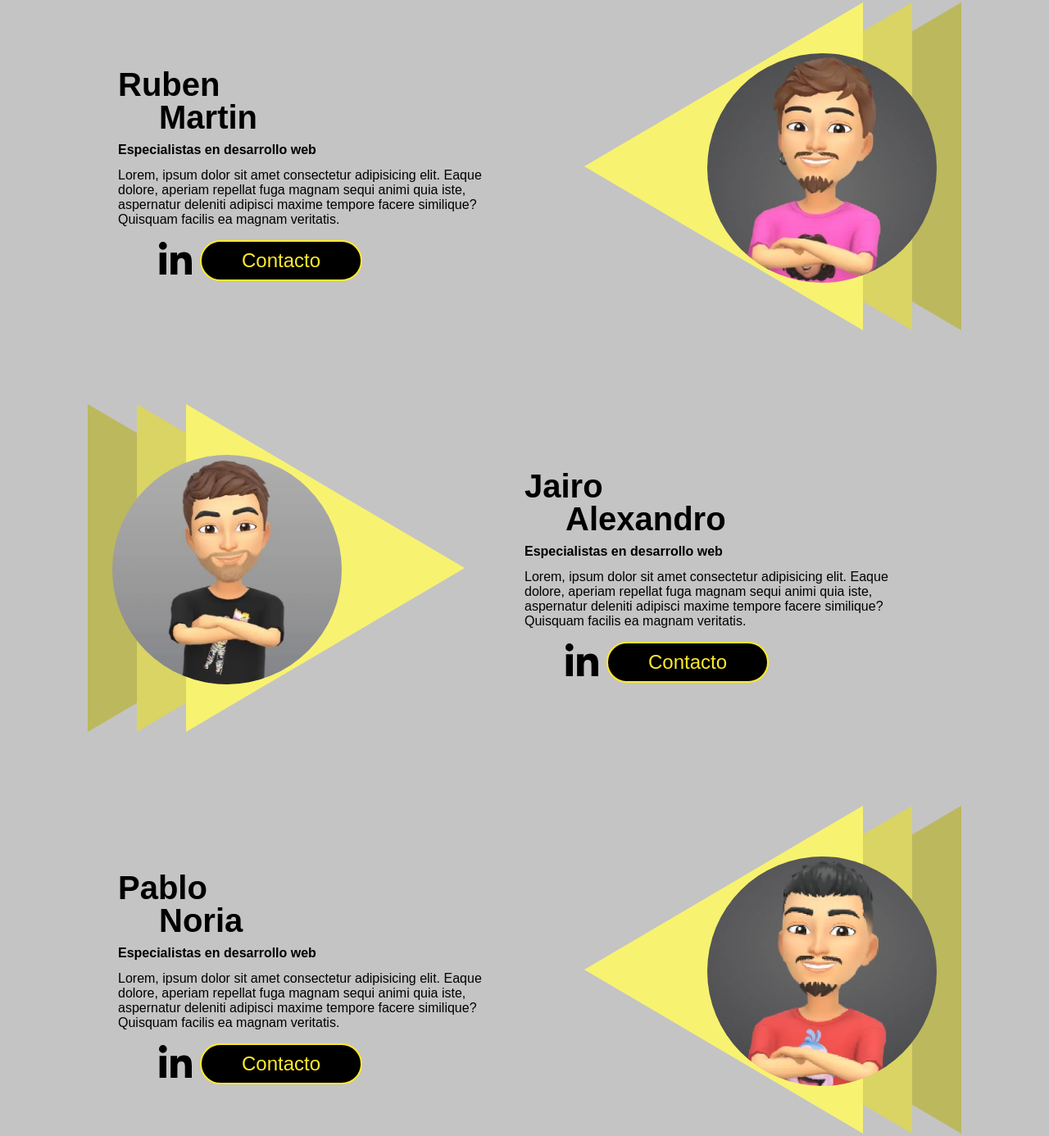
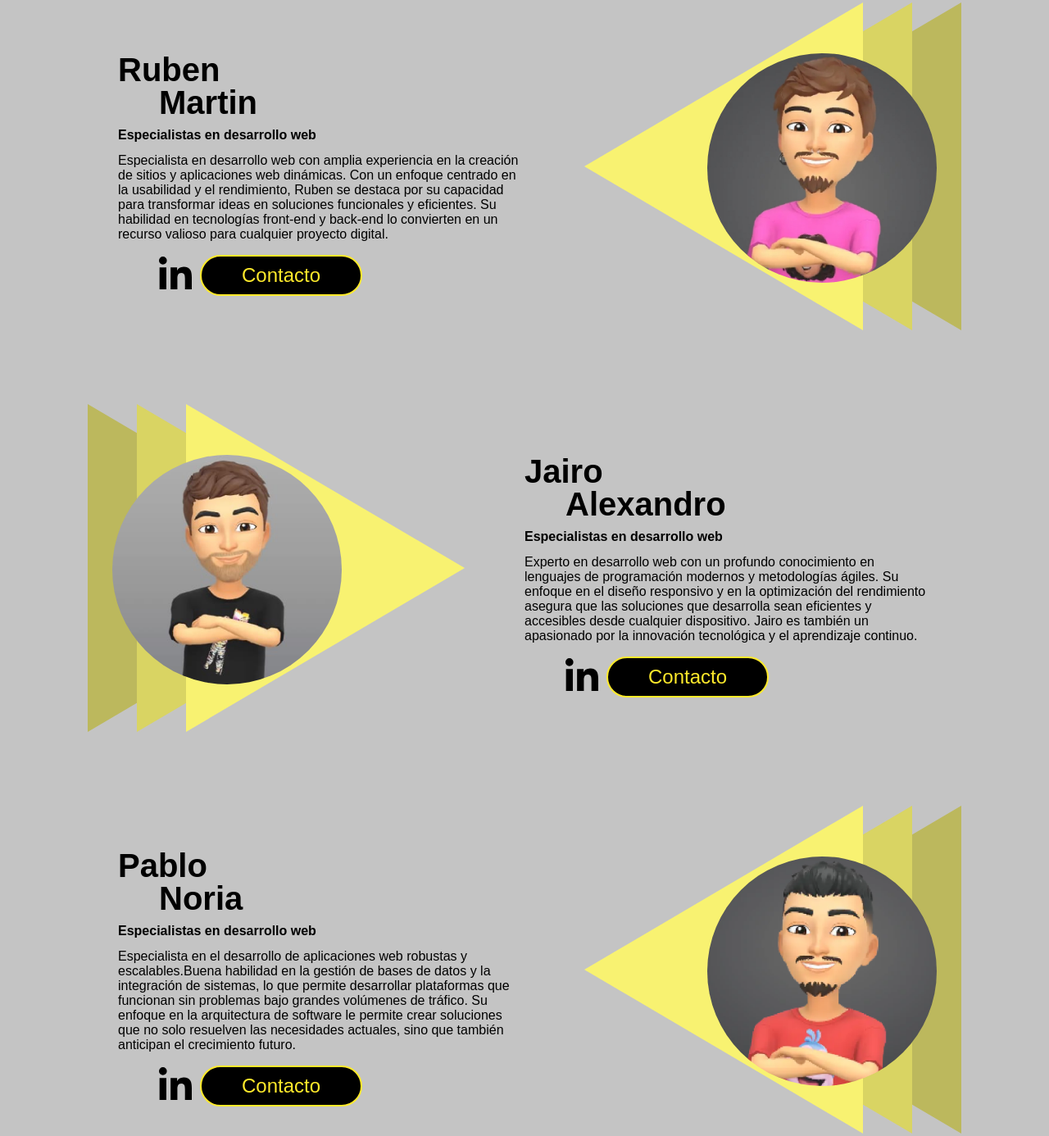
Before and after one commit to PabloNoriaGomezDEV/ByteFlow, a plain HTML site: page index.html in a window 1280 px wide. Shown: the part 987-2373 px from the top of the page at 82% size. Drawn offline with Linux system fonts and the light colour scheme; a web font is replaced by a local one.

Commit message:
Proyecto finalizado

```diff
--- a/index.html
+++ b/index.html
@@ -82,10 +82,7 @@
             <h3 class="r-text1-section">Ruben</h3>
             <h3 class="r-text2-section">Martin</h3>
             <h4 class="r-text3-section">Especialistas en desarrollo web</h4>
-            <p>Lorem, ipsum dolor sit amet consectetur adipisicing elit. Eaque dolore, aperiam repellat fuga magnam
-                sequi animi quia iste, aspernatur deleniti adipisci maxime tempore facere similique? Quisquam
-                facilis ea
-                magnam veritatis.</p>
+            <p>Especialista en desarrollo web con amplia experiencia en la creación de sitios y aplicaciones web dinámicas. Con un enfoque centrado en la usabilidad y el rendimiento, Ruben se destaca por su capacidad para transformar ideas en soluciones funcionales y eficientes. Su habilidad en tecnologías front-end y back-end lo convierten en un recurso valioso para cualquier proyecto digital.</p>
             <div class="r-flex-container">
                 <svg xmlns="http://www.w3.org/2000/svg" viewBox="0 0 448 512" class="r_linkedinicon">
                     <path
@@ -120,10 +117,7 @@
             <h3 class="r-text1-section">Jairo</h3>
             <h3 class="r-text2-section">Alexandro</h3>
             <h4 class="r-text3-section">Especialistas en desarrollo web</h4>
-            <p>Lorem, ipsum dolor sit amet consectetur adipisicing elit. Eaque dolore, aperiam repellat fuga magnam
-                sequi animi quia iste, aspernatur deleniti adipisci maxime tempore facere similique? Quisquam
-                facilis ea
-                magnam veritatis.</p>
+            <p>Experto en desarrollo web con un profundo conocimiento en lenguajes de programación modernos y metodologías ágiles. Su enfoque en el diseño responsivo y en la optimización del rendimiento asegura que las soluciones que desarrolla sean eficientes y accesibles desde cualquier dispositivo. Jairo es también un apasionado por la innovación tecnológica y el aprendizaje continuo.</p>
             <div class="r-flex-container">
                 <svg xmlns="http://www.w3.org/2000/svg" viewBox="0 0 448 512" class="r_linkedinicon">
                     <path
@@ -138,10 +132,7 @@
             <h3 class="r-text1-section">Pablo</h3>
             <h3 class="r-text2-section">Noria</h3>
             <h4 class="r-text3-section">Especialistas en desarrollo web</h4>
-            <p>Lorem, ipsum dolor sit amet consectetur adipisicing elit. Eaque dolore, aperiam repellat fuga magnam
-                sequi animi quia iste, aspernatur deleniti adipisci maxime tempore facere similique? Quisquam
-                facilis ea
-                magnam veritatis.</p>
+            <p>Especialista en el desarrollo de aplicaciones web robustas y escalables.Buena habilidad en la gestión de bases de datos y la integración de sistemas, lo que permite desarrollar plataformas que funcionan sin problemas bajo grandes volúmenes de tráfico. Su enfoque en la arquitectura de software le permite crear soluciones que no solo resuelven las necesidades actuales, sino que también anticipan el crecimiento futuro.</p>
             <div class="r-flex-container">
                 <svg xmlns="http://www.w3.org/2000/svg" viewBox="0 0 448 512" class="r_linkedinicon">
                     <path
@@ -176,10 +167,7 @@
             <h3 class="r-text1-section">Adrian</h3>
             <h3 class="r-text2-section">Perez</h3>
             <h4 class="r-text3-section">Especialistas en desarrollo web</h4>
-            <p>Lorem, ipsum dolor sit amet consectetur adipisicing elit. Eaque dolore, aperiam repellat fuga magnam
-                sequi animi quia iste, aspernatur deleniti adipisci maxime tempore facere similique? Quisquam
-                facilis ea
-                magnam veritatis.</p>
+            <p>Desarrollador web que combina la creatividad con la técnica. Su enfoque está en ofrecer experiencias de usuario atractivas y fluidas mediante el uso de tecnologías modernas de front-end, como React y Angular. Además, Adrian tiene un fuerte compromiso con la accesibilidad web, asegurando que sus proyectos sean inclusivos y fáciles de usar para todos.</p>
             <div class="r-flex-container">
                 <svg xmlns="http://www.w3.org/2000/svg" viewBox="0 0 448 512" class="r_linkedinicon">
                     <path
@@ -194,10 +182,7 @@
             <h3 class="r-text1-section">Fernando</h3>
             <h3 class="r-text2-section">de la Torre</h3>
             <h4 class="r-text3-section">Especialistas en desarrollo web</h4>
-            <p>Lorem, ipsum dolor sit amet consectetur adipisicing elit. Eaque dolore, aperiam repellat fuga magnam
-                sequi animi quia iste, aspernatur deleniti adipisci maxime tempore facere similique? Quisquam
-                facilis ea
-                magnam veritatis.</p>
+            <p>Especialista en desarrollo web con una sólida experiencia en la optimización de sitios web para motores de búsqueda (SEO) y en la implementación de soluciones de e-commerce. Su capacidad para mejorar la visibilidad y el rendimiento de los proyectos en línea lo convierte en un aliado estratégico para cualquier negocio que quiera destacar en el entorno digital competitivo.</p>
             <div class="r-flex-container">
                 <svg xmlns="http://www.w3.org/2000/svg" viewBox="0 0 448 512" class="r_linkedinicon">
                     <path
```
